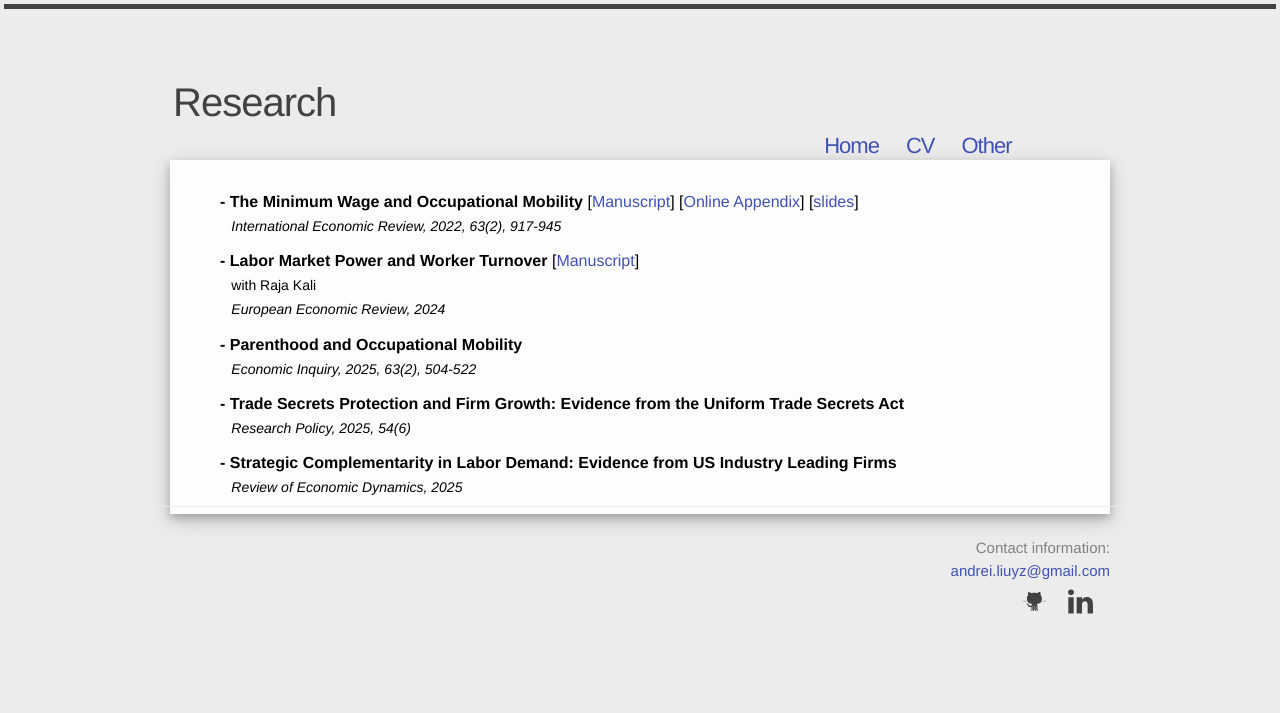
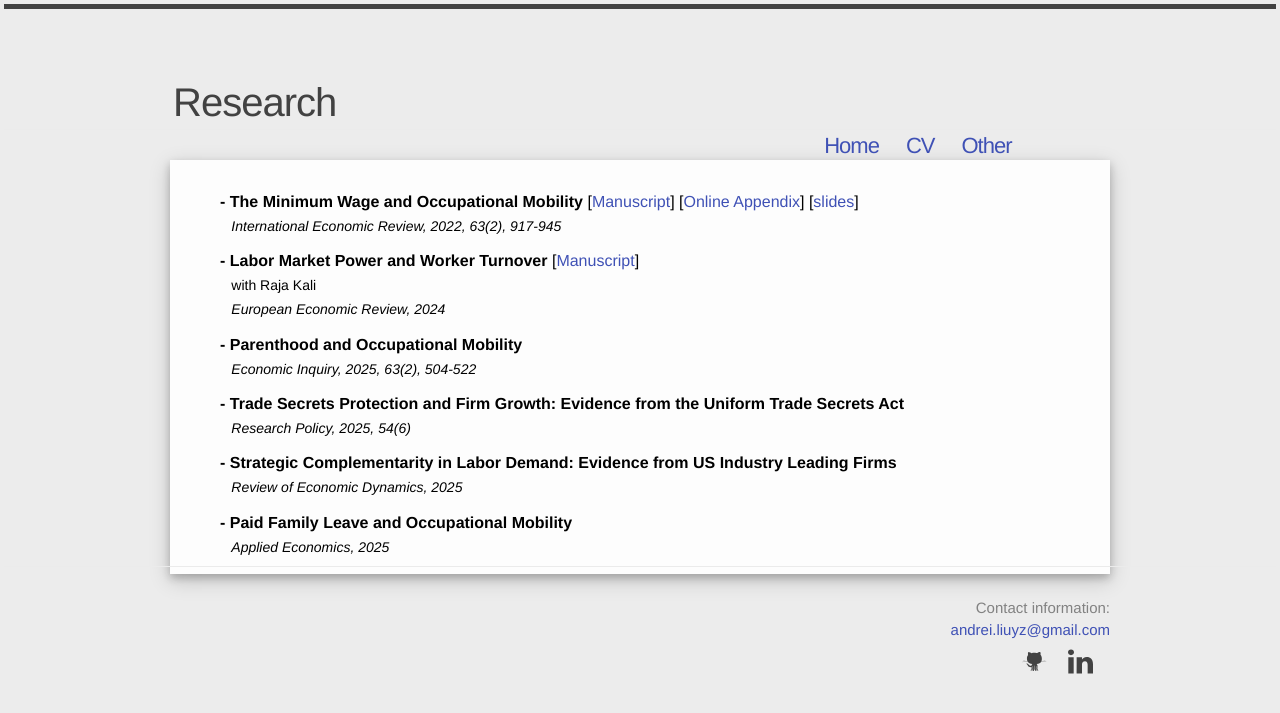
Before and after one commit to Andrew-YizhouLiu/Andrew-YizhouLiu.github.io, a Jekyll site: the page built from research.html, in a window 1280 px wide. Shown: the top 713 px of the page. Built offline with Jekyll 4.4.1, drawn with Linux system fonts in a browser that asks for light colours; comment, search, counter and statistics services are not loaded.

Commit message:
2025_6_24

```diff
--- a/research.html
+++ b/research.html
@@ -66,6 +66,9 @@
         <br/> <span style="font-size:14px;margin-left:0.3cm;font-style:italic;"> Review of Economic Dynamics, 2025 <span> </p>
         <p style="margin-bottom: -0.4cm;">   </p>
 
+        <p style="margin-bottom: 0.7cm;font-size:16px;color:black"><b> - Paid Family Leave and Occupational Mobility </b>
+        <br/> <span style="font-size:14px;margin-left:0.3cm;font-style:italic;"> Applied Economics, 2025 <span> </p>
+        <p style="margin-bottom: -0.4cm;">   </p>
 
         <p style="margin-bottom: 0.5cm;margin-right: 1.5cm;color:black;text-align: justify;font-size:16px;">
 
@@ -133,6 +136,10 @@
         <br/> <span style="font-size:14px;margin-left:0.3cm;font-style:italic;"> Review of Economic Dynamics, 2025 <span> </p>
         <p style="margin-bottom: -0.4cm;">   </p>
 
+        <p style="margin-bottom: 0.7cm;font-size:14px;color:black"><b> - Paid Family Leave and Occupational Mobility </b>
+        <br/> <span style="font-size:14px;margin-left:0.3cm;font-style:italic;"> Applied Economics, 2025 <span> </p>
+        <p style="margin-bottom: -0.4cm;">   </p>
+
 <!--         <li> <i> <a href="files/Rojas_Zarruk_Commodity_prices_innovation_growth.pdf" target="_blank">Commodity Prices, Innovation and Growth: Is All that Glitters Gold?</a>,</i> with <a target="_blank" href="https://economics.sas.upenn.edu/graduate-program/current-students/eugenio-rojas">Eugenio Rojas</a>.</li>
        -->
     </td>
```
Also changed, not shown: 3 other files.
